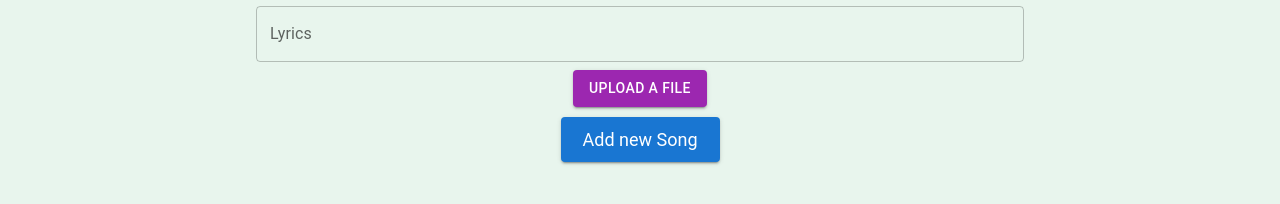
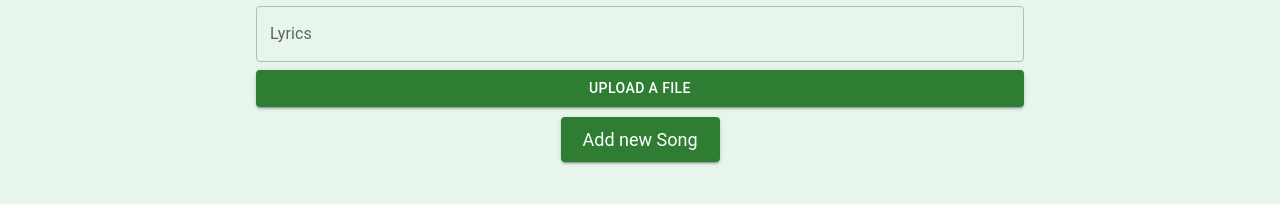
Before and after one commit to peshevskidimitar/MusicPlatformFrontend, a React (Create React App) app in the folder music-platform-frontend/: page /songs/add in a window 1280 px wide. Shown: the part 586-790 px from the top of the page. Built offline with nearby package versions, Linux system fonts and the light colour scheme; no server answers.

Commit message:
change color of input buttons

```diff
--- a/music-platform-frontend/src/components/addNewPlaylist/addNewPlaylist.js
+++ b/music-platform-frontend/src/components/addNewPlaylist/addNewPlaylist.js
@@ -144,7 +144,7 @@ const AddNewPlaylist = () => {
                 type="button"
                 variant="contained"
                 className="flex text-white ms-auto mt-16"
-                color="primary"
+                color="success"
             >
                 Add new playlist
             </Button>
--- a/music-platform-frontend/src/components/addNewReview/addNewReview.js
+++ b/music-platform-frontend/src/components/addNewReview/addNewReview.js
@@ -169,7 +169,7 @@ const AddNewReview = () => {
                 type="button"
                 variant="contained"
                 className="flex text-white ms-auto mt-16"
-                color="primary"
+                color="success"
             >
                 Add new review
             </Button>
--- a/music-platform-frontend/src/components/addNewSong/addNewSong.js
+++ b/music-platform-frontend/src/components/addNewSong/addNewSong.js
@@ -287,7 +287,8 @@ const AddNewSong = () => {
             <Button
                 variant="contained"
                 component="label"
-                color={"secondary"}
+                color={"success"}
+                style={{ width: 60 + "%" }}
             >
                 {formDataSong.song.split("\\")[formDataSong.song.split("\\").length-1]}
                 <input
@@ -318,7 +319,7 @@ const AddNewSong = () => {
                 <Button
                     type="button"
                     variant="contained"
-                    color="primary"
+                    color="success"
                     className={"fileUploadExtern"}>
 
                     <input type="submit" className={"fileUploadInner"}
--- a/music-platform-frontend/src/components/insertSongIntoPlaylist/insertSongIntoPlaylist.js
+++ b/music-platform-frontend/src/components/insertSongIntoPlaylist/insertSongIntoPlaylist.js
@@ -129,7 +129,7 @@ const InsertSongIntoPlaylist = () => {
                 type="button"
                 variant="contained"
                 className="flex text-white ms-auto mt-16"
-                color="primary"
+                color="success"
             >
                 Add new review
             </Button>
```
